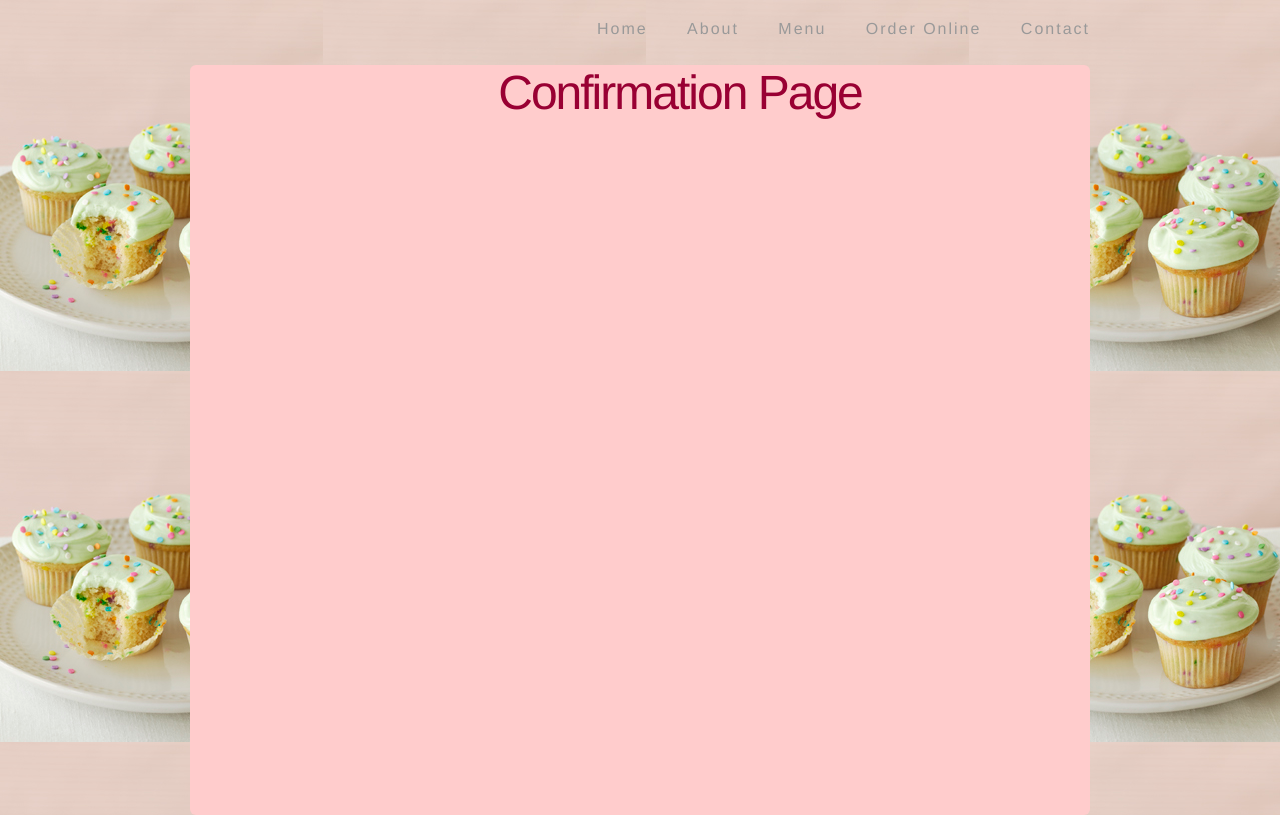
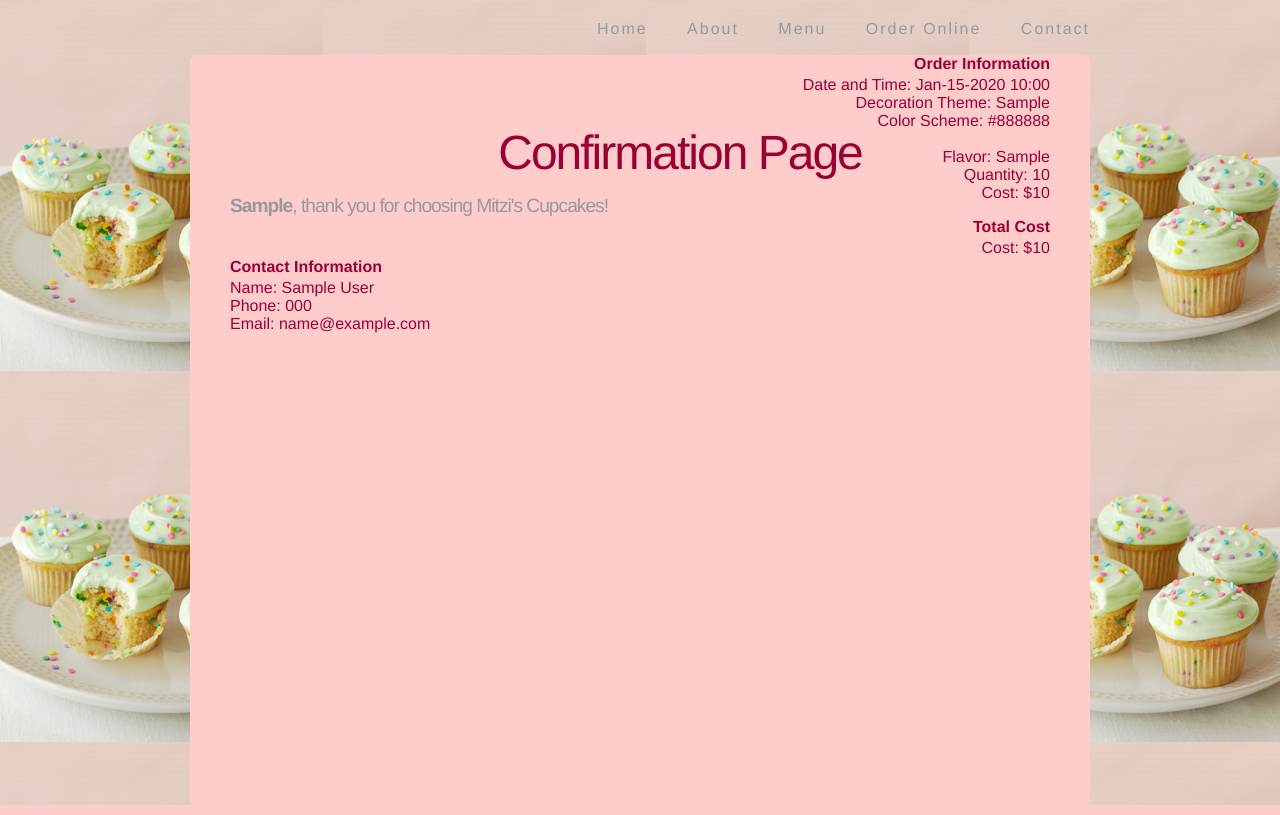
Before and after one commit to mitzisong/Online_Ordering_System, a Flask app: page /confirmation in a window 1280 px wide. Run offline with Flask 2, Linux system fonts and the light colour scheme; tables that the repository leaves empty hold one stand-in row (values such as "Sample post"); some libraries are stand-ins or nearby versions.

Commit message:
completed confirmation page

```diff
--- a/app/bakery_ordering_system/routes.py
+++ b/app/bakery_ordering_system/routes.py
@@ -139,17 +139,66 @@ def order3():
 
 @app.route('/confirmation')
 def confirmation():
+  a = models.session.query(Customer).order_by(Customer.id.desc()).first()
+  firstname = a.firstname
+  lastname = a.lastname
+  phonenumber = a.phonenumber
+  email = a.email
 
-  return render_template('confirmation.html')
+  b = models.session.query(Delivery_Recipient).order_by(Delivery_Recipient.id.desc()).first()
+  altname = b.altname
+  altphonenumber = b.altphonenumber
+  companyname = b.companyname
+  streetaddress = b.streetaddress
+  unit = b.unit
+  city = b.city
+  state = b.state
+  zipcode = b.zipcode
+
+  c = models.session.query(Order).order_by(Order.id.desc()).first()
+  date_time = c.date_time
+  decorationtheme = c.decorationtheme
+  colorscheme = c.colorscheme
+  delivery = c.delivery
+
+
+
+  d = models.session.query(Order_Product).filter_by(order_id=c.id).all()
+
+
+  # e = models.session.query(Product).order_by(Product.id.desc()).first()
+  # cost = e.cost
+
+
+  return render_template('confirmation.html', firstname = a.firstname,
+                                              lastname = a.lastname,
+                                              phonenumber = a.phonenumber,
+                                              email = a.email,
+                                              altname = b.altname,
+                                              altphonenumber = b.altphonenumber,
+                                              companyname = b.companyname,
+                                              streetaddress = b.streetaddress,
+                                              unit = b.unit,
+                                              city = b.city,
+                                              state = b.state,
+                                              zipcode = b.zipcode,
+                                              date_time = datetime.datetime.strftime(c.date_time, "%b-%d-%Y %H:%M"),
+                                              decorationtheme = c.decorationtheme,
+                                              colorscheme = c.colorscheme,
+                                              products = d,
+                                              delivery = c.delivery)
 
 @app.route('/contact', methods=['GET', 'POST'])
 def contact():
   form = ContactForm(request.form)
   if request.method == 'POST':
+    print "helloooooo"
     if form.validate() == False:
+      print form.errors
       flash('All fields are required.')
       return render_template('contact.html', form=form)
     else:
+      print "hihihihihi"
       msg = Message(form.subject.data, sender='contact@example.com', recipients=['mitzisong@gmail.com'])
       msg.body = """
       From: %s <%s>
--- a/app/bakery_ordering_system/static/css/mitzi.css
+++ b/app/bakery_ordering_system/static/css/mitzi.css
@@ -300,6 +300,10 @@ div.zipcode {
     display: inline-block;
 }
 
+input#deliverymethod-0 {
+  list-style-type: none;
+}
+
 /******************************************************************************
 * Orders2
 */
@@ -327,6 +331,10 @@ div.column {
     font-weight: 100;
     color: #990033;
     height: 5px;
+}
+
+div.column right-align {
+  margin-top: 100px;
 }
 
 input name=["minis_{{product.id}}"] {
--- a/app/bakery_ordering_system/templates/confirmation.html
+++ b/app/bakery_ordering_system/templates/confirmation.html
@@ -3,12 +3,66 @@
 {% block content %}
 <div class="jumbo">
     <div id="formcontainer">
+        <div class="column">
         <h2>Confirmation Page</h2>
-        <h3></h3>
+        <h3><strong>{{ firstname }}</strong>, thank you for choosing Mitzi's Cupcakes!</h3><br>
+        <p><strong>Contact Information</strong></p>
+            Name: {{ firstname }} {{ lastname }}<br>
+            Phone: {{ phonenumber }}<br>
+            Email: {{ email }}
+
+
+            <div class = "deliveryconfirmationinfo">
+            {% if delivery == "False" %}
+                <p><strong>Delivery Information</strong></p>
+                Alternate Name: {{ altname }}<br>
+                Alternate Phone Number: {{ altphonenumber }}<br>
+                Company Name: {{ companyname }}<br>
+                Address: {{ streetaddress }} {{ unit }}<br>
+                &nbsp;&nbsp;&nbsp;&nbsp;&nbsp;&nbsp;&nbsp;&nbsp;&nbsp;&nbsp;&nbsp;&nbsp;&nbsp;&nbsp;{{ city }}, {{ state }} {{ zipcode }}
+            {% endif %}
+            </div>
+        </div>
     </div>
 </div>
+<div class="column right-align">
+    <p><strong>Order Information</strong></p>
+    Date and Time: {{ date_time }}<br>
+    Decoration Theme: {{ decorationtheme }}<br>
+    Color Scheme: {{ colorscheme }}<br><br>
+    {% for cupcake in products %}
+        Flavor: {{ cupcake.product.flavor }}<br>
+        Quantity: {{ cupcake.quantity }}<br>
+        Cost: ${{ cupcake.product.cost }}<br>
+    {% endfor %}
+
+<p><strong>Total Cost</strong></p>
+    {% for cupcake in products %}
+        Cost: ${{ cupcake.product.cost }}<br>
+    {% endfor %}
+</div>
+
 {% endblock %}
 
 {% block script %}
+<script language="javascript" type="text/javascript">
 
+function show_delivery_info() {
+    $("div.deliveryconfirmationinfo").show()
+}
+function hide_delivery_info() {
+    $("div.deliveryconfirmationinfo").hide()
+}
+
+$(document).ready(function (){
+    // If "pickup" is clicked, do this. Else if "delivery" is picked, do that.
+    $('#deliverymethod input').click(function(){
+        if ($('#deliverymethod-0').prop("checked") == true) {
+            hide_delivery_info();
+        }
+        else {
+            show_delivery_info();
+        }
+    })
+});
 {% endblock %}
--- a/app/bakery_ordering_system/templates/contact.html
+++ b/app/bakery_ordering_system/templates/contact.html
@@ -5,7 +5,7 @@
   <h2>Contact</h2>
 
   {% if success %}
-    <p>Thank you for your message. We'll get back to you shortly.</p>
+    <p>Thank you for your message. We'll get back to you shortly!</p>
 
   {% else %}
   <h3>Questions? Comments? Let us know - we love feedback!</h3>
@@ -26,6 +26,7 @@
     {% endfor %}
 
     <form action="{{ url_for('contact') }}" method="post">
+      {{ form.csrf_token }}
 
       {{ form.name.label }}
       {{ form.name }}
--- a/app/bakery_ordering_system/templates/order.html
+++ b/app/bakery_ordering_system/templates/order.html
@@ -8,7 +8,7 @@
         <form action="/order" method="post">
             <div class="column">
                 <p class ="method"><strong>How would you like to get your cupcakes?</strong><br>We deliver between San Francisco and Sunnyvale.</p>
-                <div id="deliveryorpickup">
+                <div class="deliveryorpickup">
                     {{ deliveryrecipientform.deliverymethod }}
                 </div>
 <!--                 <div id="choiceone">
@@ -164,9 +164,10 @@ function hide_delivery_info() {
 }
 
 $(document).ready(function (){
+    $('#deliverymethod-0').prop('checked', true);
     // Add Click Handler for our Pickup/Delivery Radio Buttons
     // $('[name="option"]').click(function() {
-    if ($('#deliveryorpickup').val()=="True") {
+    if ($('#deliverymethod-0').prop("checked") == true) {
         hide_delivery_info();
     }
     // If "pickup" is clicked, do this. Else if "delivery" is picked, do that.
```
Also changed, not shown: app/bakery_ordering_system/forms.py (+4 -4 lines).
